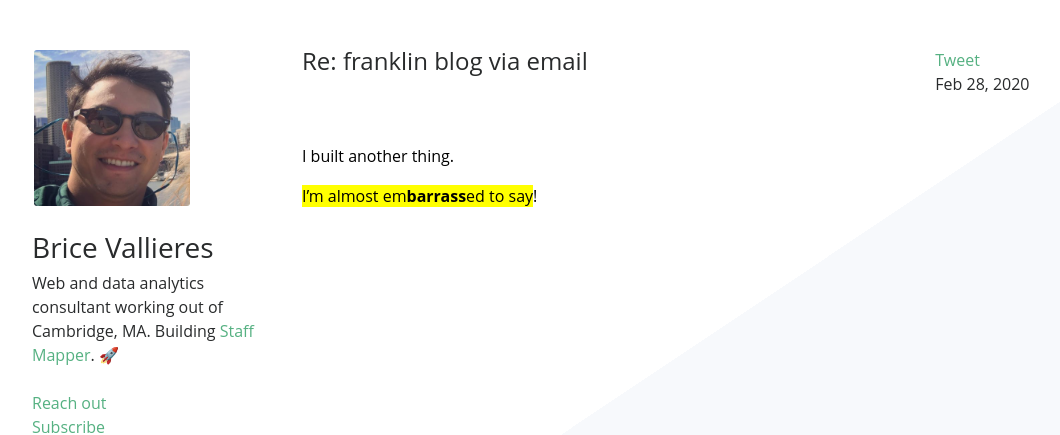
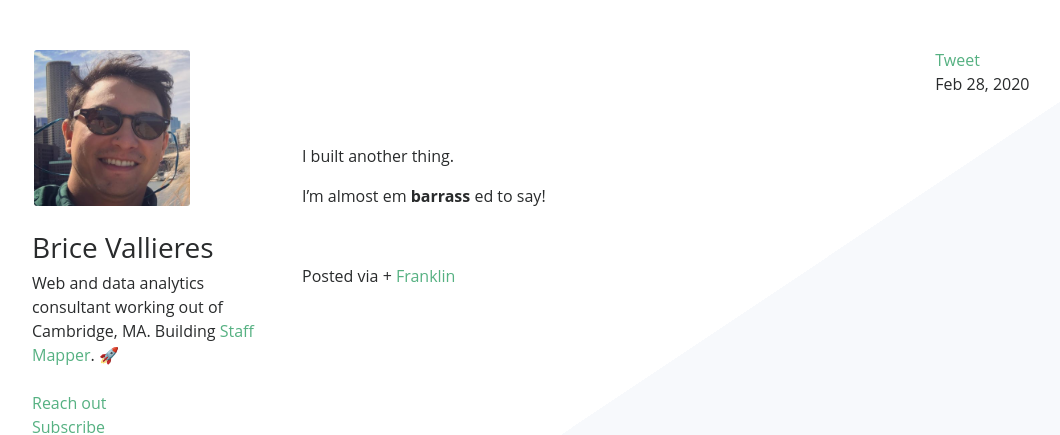
Before and after one commit to bvallier/blog, a Jekyll site: the page built from _posts/2020-02-28-Re: Franklin - Blog via Email.md, in a window 1280 px wide, cut to the strip 0-435 px from the top of the page. Shown: the whole strip, without its empty margins (68-1128 px from the left). Built offline with Jekyll 4.4.1, drawn with Linux system fonts in a browser that asks for light colours; our own code applies the rules of GitHub Pages for plain Markdown files; comment, search, counter and statistics services are not loaded; some of the changed lines change nothing that is shown.

Commit message:
Franklin Commit :: 2020-02-28-Re: Franklin - Blog via Email.md

```diff
--- a/_posts/2020-02-28-Re: Franklin - Blog via Email.md
+++ b/_posts/2020-02-28-Re: Franklin - Blog via Email.md
@@ -1,2 +1,15 @@
-<body><div class="WordSection1"><p class="MsoNormal"><span style="color:black">I built another thing. <p></p></span></p><p class="MsoNormal"><span style="color:black;background:yellow">I’m almost em<b>barrass</b>ed to say</span><span style="color:black">!<p></p></span></p><p class="MsoNormal"></p>
-<p> </p><div><p class="MsoNormal"><span style="color:black">
+---
+layout :post
+title :Re: Franklin - Blog via Email
+author :brice@thesmallweb.co
+summary :I built another thing. I’m almost embarrassed to say!
+date :2020-02-28T16:45:26.905-05:00
+---
+
+I built another thing.&nbsp;
+
+I’m almost em **barrass** ed to say!
+
+&nbsp;
+
+Posted via + [Franklin](https://franklinpostal.com)
```
